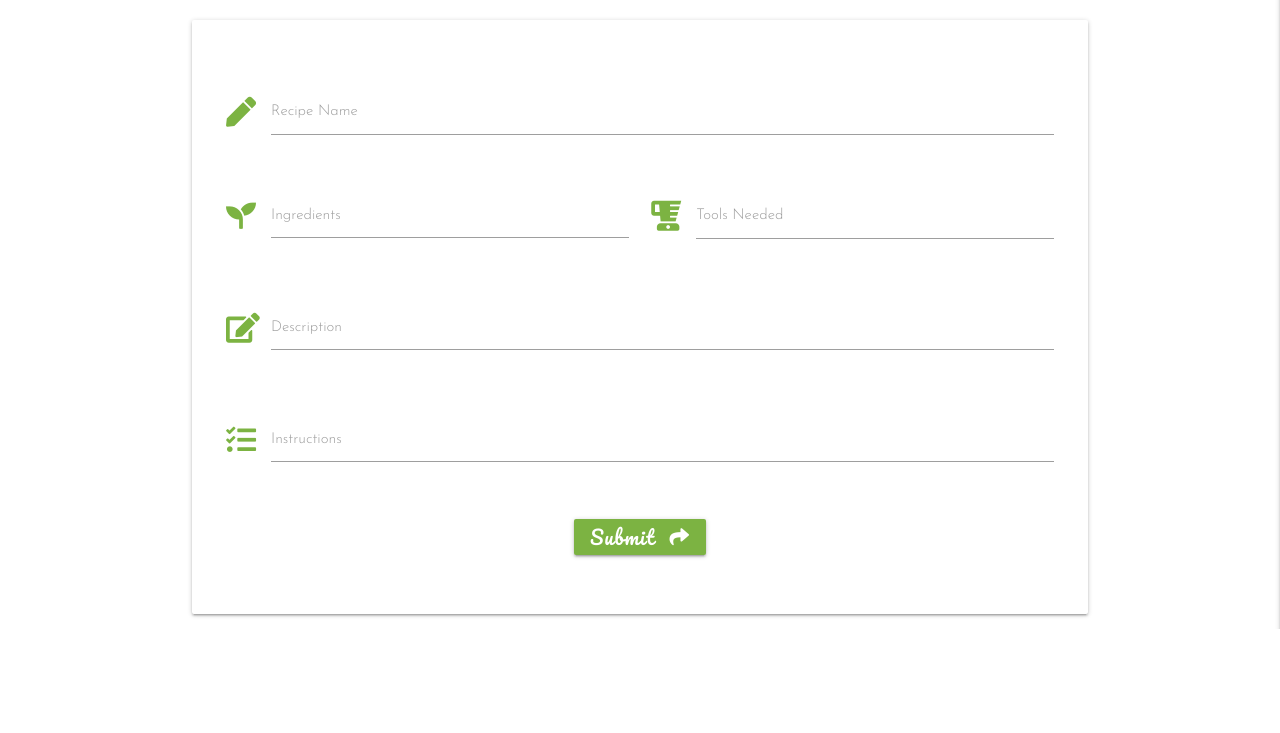
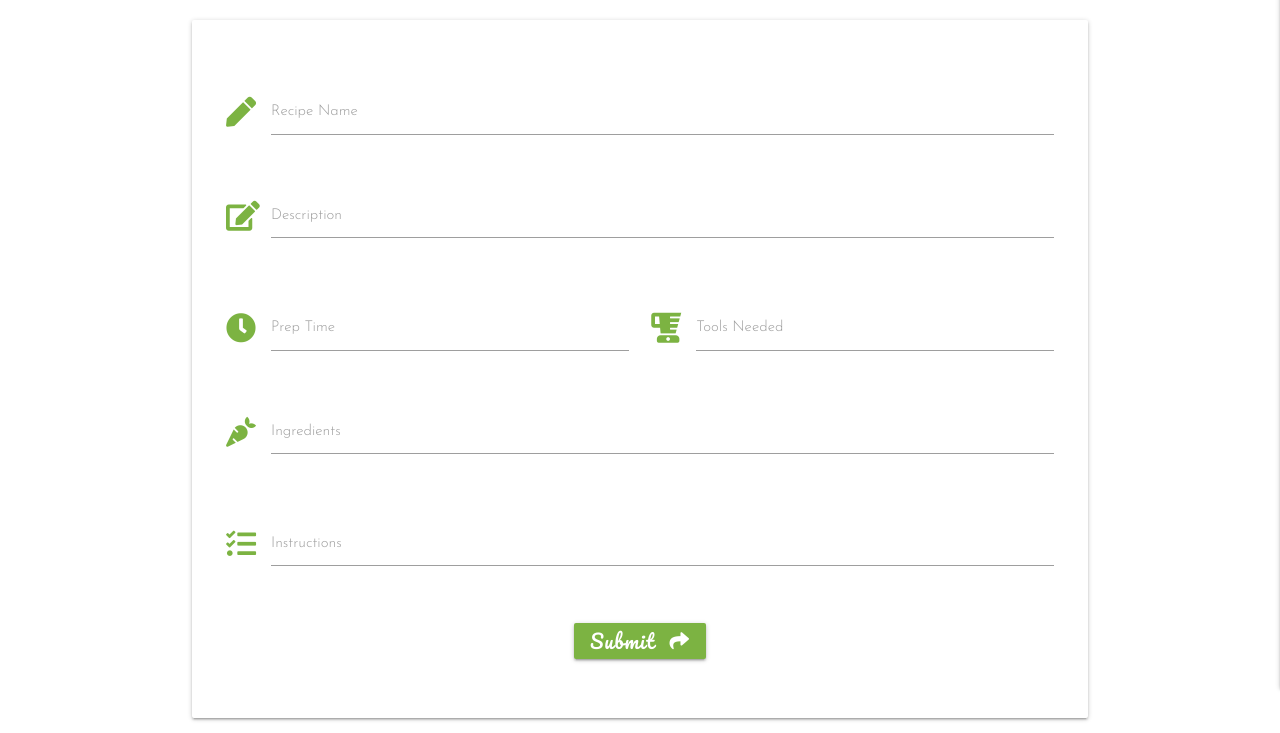
Before and after one commit to alissatroiano/Dash, a Flask app: page /add_recipe in a window 1280 px wide. Shown: the part 172-905 px from the top of the page. Before the commit the page ends 801 px from the top, so only its background shows below. Run offline with Flask 2, Linux system fonts and the light colour scheme; some libraries are stand-ins or nearby versions.

Commit message:
Add prep time field to edit, add and get recipes

```diff
--- a/app.py
+++ b/app.py
@@ -100,6 +100,7 @@ def add_recipe():
     if request.method == "POST":
         recipe = {
             "recipe_name": request.form.get("recipe_name"),
+            "prep_time": request.form.get("prep_time"),
             "recipe_description": request.form.get("recipe_description"),
             "recipe_ingredients": request.form.get("recipe_ingredients"),
             "tools_needed": request.form.get("tools_needed"),
@@ -118,11 +119,12 @@ def edit_recipe(recipe_id):
     if request.method == "POST":
         submit = {
             "recipe_name": request.form.get("recipe_name"),
+            "prep_time": request.form.get("prep_time"),
             "recipe_description": request.form.get("recipe_description"),
             "recipe_ingredients": request.form.get("recipe_ingredients"),
             "tools_needed": request.form.get("tools_needed"),
             "recipe_instructions": request.form.get("recipe_instructions"),
-            "created_by": session["user"]
+            "edited_by": session["user"]
         }
         mongo.db.recipes.update({"_id": ObjectId(recipe_id)}, submit)
         flash("Recipe edited!")
--- a/templates/add_recipe.html
+++ b/templates/add_recipe.html
@@ -15,14 +15,26 @@
                 <label for="recipe_name">Recipe Name</label>
             </div>
         </div>
-        <!--/................. Ingredients and Tools Needed Row -->
+
+          <!--/....................... Recipe Description Row-->
         <div class="row">
-                <!-- Ingredients Input Field -->
+            <div class="input-field col s12">
+                <i class="fas fa-edit prefix light-green-text text-darken-1"></i>
+                <!-- Recipe Description Textarea -->
+                <textarea id="recipe_description" name="recipe_description" type="text" minlength="5" maxlength="200"
+                    class="materialize-textarea validate" required></textarea>
+                <label for="recipe_description">Description</label>
+            </div>
+        </div>
+
+        <!--/................. Prep Time and Tools Needed Row -->
+        <div class="row">
+        <!-- Prep Time Field -->
             <div class="input-field col s6">
-                <i class="fas fa-seedling prefix light-green-text text-darken-1"></i>
-                <textarea id="recipe_ingredients" name="recipe_ingredients" type="text" minlength="5" maxlength="100"
-                    class="materialize-textarea validate" required></textarea>
-                <label for="recipe_ingredients">Ingredients</label>
+                <i class="fas fa-clock prefix light-green-text text-darken-1"></i>
+                <input id="prep_time" name="prep_time" type="text" minlength="5" maxlength="100"
+                    class="materialize-textarea validate" required />
+                <label for="prep_time">Prep Time</label>
             </div>
 
             <!--Tools Needed Input Field-->
@@ -32,22 +44,22 @@
                 <label for="tools_needed">Tools Needed</label>
             </div>
         </div>
-    <!--/....................... Recipe Description Row-->
+    <!--/....................... Recipe Ingredients Row-->
         <div class="row">
             <div class="input-field col s12">
-                <i class="fas fa-edit prefix light-green-text text-darken-1"></i>
-                <!-- Recipe Description Textarea -->
-                <textarea id="recipe_description" name="recipe_description" type="text" minlength="5" maxlength="200"
+                <i class="fas fa-carrot prefix light-green-text text-darken-1"></i>
+                <!-- Recipe Ingredients Textarea -->
+                <textarea id="recipe_ingredients" name="recipe_ingredients" type="text" minlength="5" maxlength="200"
                     class="materialize-textarea validate" required></textarea>
-                <label for="recipe_description">Description</label>
+                <label for="recipe_ingredients">Ingredients</label>
             </div>
         </div>
+
         <!-- Instructions Input Field -->
         <div class="row">
             <div class="input-field col s12">
                 <i class="fas fa-tasks prefix light-green-text text-darken-1"></i>
-                <textarea id="recipe_instructions" name="recipe_instructions" type="text" minlength="5" maxlength="300"
-                    class="materialize-textarea validate" required></textarea>
+                <textarea id="recipe_instructions" name="recipe_instructions" type="text" minlength="5" maxlength="500" class="materialize-textarea validate" required></textarea>
                 <label for="recipe_instructions">Instructions</label>
             </div>
         </div>
```
Also changed, not shown: templates/edit_recipe.html (+24 -13 lines), templates/recipes.html (+10 -1 lines).
